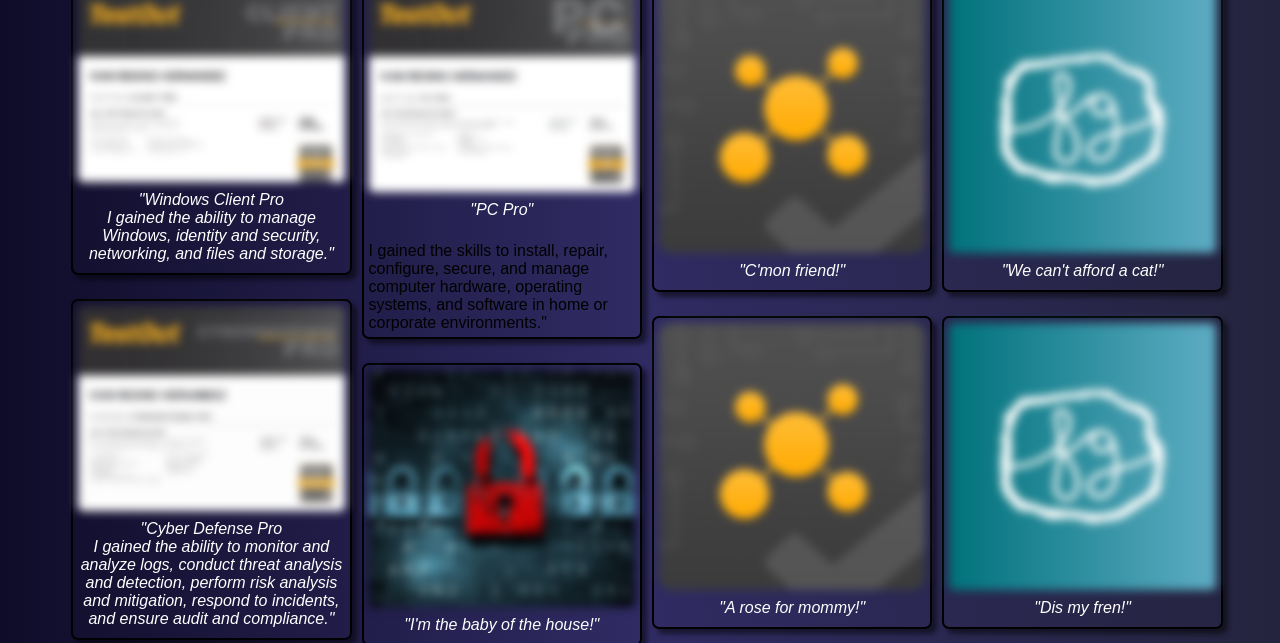
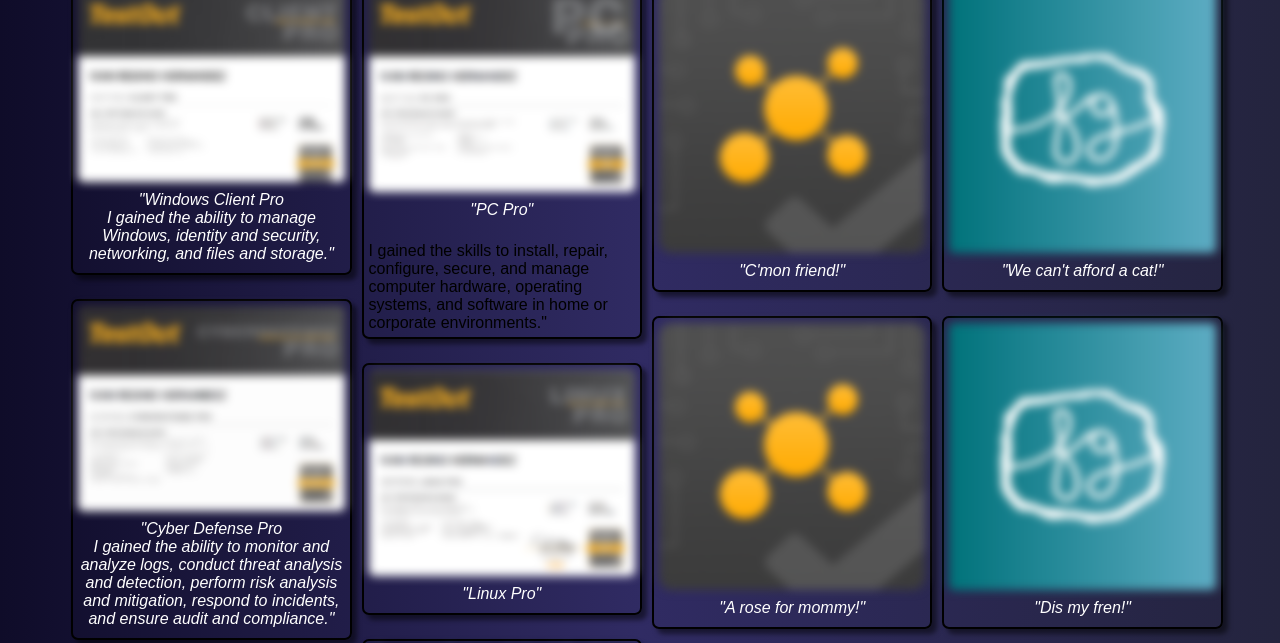
Before and after one commit to IvanRegino/IvanRegino.github.io, a plain HTML site: page gallery.html in a window 1280 px wide. Shown: the part 131-774 px from the top of the page. Drawn offline with Linux system fonts and the light colour scheme.

Commit message:
Update gallery.html

```diff
--- a/gallery.html
+++ b/gallery.html
@@ -23,8 +23,8 @@
     <p>"PC Pro"</p>  <br> I gained the skills to install, repair, configure, secure, and manage computer hardware, operating systems, and software in home or corporate environments."
   </div>
   <div>
-    <img class='grid-item grid-item-4' src='src/img/cyber-security-locks.jpg' alt=''>
-    <p>"I'm the baby of the house!"</p>
+    <img class='grid-item grid-item-4' src='src/img/Linux Pro.png' alt=''>
+    <p>"Linux Pro"</p>
   </div>
   <div>
     <img class='grid-item grid-item-5' src='src/img/cyber-security-locks.jpg' alt=''>
```
